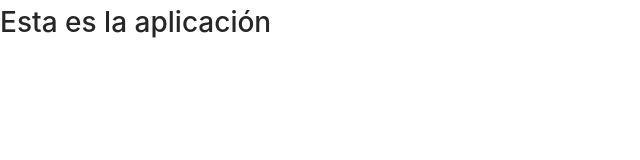
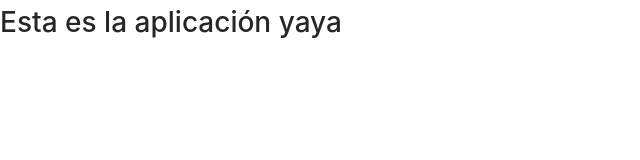
Before and after one commit to RogeCS/math-course-games, a React app: page / in a window 1280 px wide. Shown: the top 160 px of the page, without its empty margins (0-640 px from the left). Built offline with nearby package versions, Linux system fonts and the light colour scheme.

Commit message:
initial commit

```diff
--- a/package.json
+++ b/package.json
@@ -3,6 +3,7 @@
   "version": "1.0.0",
   "description": "",
   "main": "index.js",
+  "homepage": "https://RogeCS.github.io/math-course-games",
   "scripts": {
     "test": "echo \"Error: no test specified\" && exit 1",
     "build": "webpack --mode production",
@@ -19,6 +20,7 @@
     "copy-webpack-plugin": "^8.1.1",
     "css-loader": "^5.2.4",
     "file-loader": "^6.2.0",
+    "gh-pages": "^3.1.0",
     "html-loader": "^2.1.2",
     "html-webpack-plugin": "^5.3.1",
     "mini-css-extract-plugin": "^1.6.0",
--- a/src/containers/Home.jsx
+++ b/src/containers/Home.jsx
@@ -1,6 +1,6 @@
 import React from "react";
 const Home = () => {
-  return <h1>Esta es la aplicación</h1>;
+  return <h1>Esta es la aplicación yaya</h1>;
 };
 
 export default Home;
```
Also changed, not shown: 1 other file (tests, documents, lock files or other folders).
